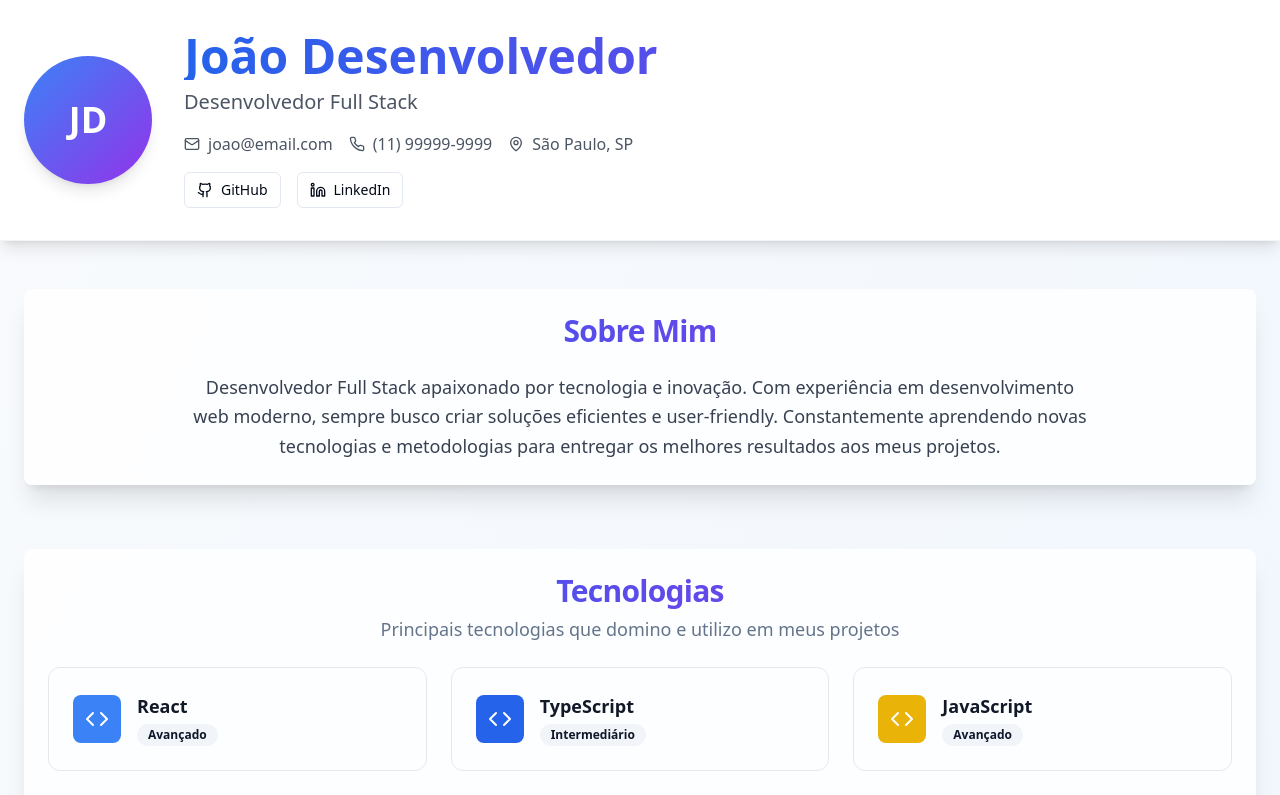
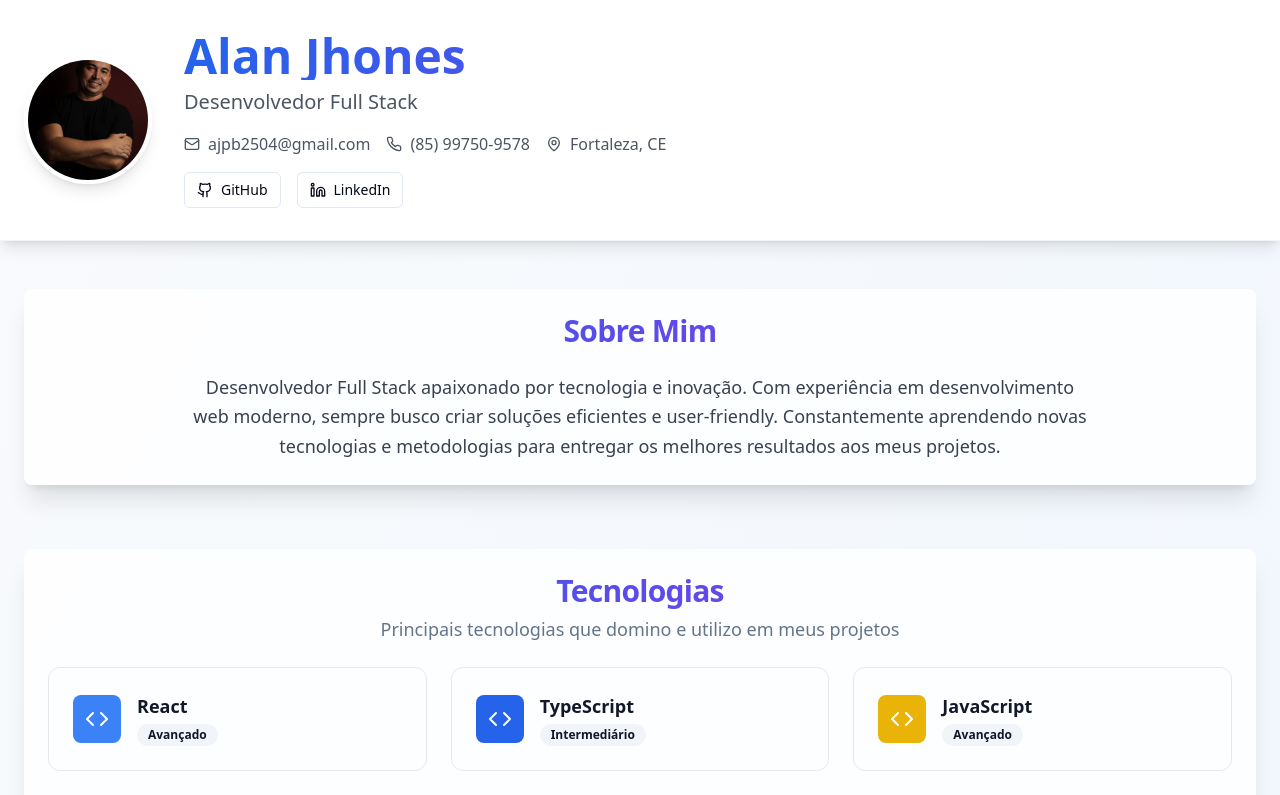
Before and after one commit to alanjhones2504/curriculo-alan-jhones, a React (Vite) app: page / in a window 1280 px wide. Shown: the top 795 px of the page. Built offline with nearby package versions, Linux system fonts and the light colour scheme.

Commit message:
Add contact information
Update contact details with user's information.

```diff
--- a/src/pages/Index.tsx
+++ b/src/pages/Index.tsx
@@ -61,36 +61,44 @@ const Index = () => {
       <header className="bg-white shadow-lg border-b border-gray-100">
         <div className="container mx-auto px-6 py-8">
           <div className="flex flex-col md:flex-row items-center gap-8">
-            <div className="w-32 h-32 bg-gradient-to-br from-blue-500 to-purple-600 rounded-full flex items-center justify-center text-white text-4xl font-bold shadow-lg">
-              JD
+            <div className="w-32 h-32 rounded-full overflow-hidden shadow-lg border-4 border-white">
+              <img
+                src="/lovable-uploads/e5b62c96-6188-40e6-a68d-4feace627455.png"
+                alt="Alan Jhones"
+                className="w-full h-full object-cover"
+              />
             </div>
             <div className="text-center md:text-left flex-1">
               <h1 className="text-4xl md:text-5xl font-bold bg-gradient-to-r from-blue-600 to-purple-600 bg-clip-text text-transparent mb-2">
-                João Desenvolvedor
+                Alan Jhones
               </h1>
               <p className="text-xl text-gray-600 mb-4">Desenvolvedor Full Stack</p>
               <div className="flex flex-wrap justify-center md:justify-start gap-4 text-gray-600">
                 <div className="flex items-center gap-2">
                   <Mail className="w-4 h-4" />
-                  <span>joao@email.com</span>
+                  <span>ajpb2504@gmail.com</span>
                 </div>
                 <div className="flex items-center gap-2">
                   <Phone className="w-4 h-4" />
-                  <span>(11) 99999-9999</span>
+                  <span>(85) 99750-9578</span>
                 </div>
                 <div className="flex items-center gap-2">
                   <MapPin className="w-4 h-4" />
-                  <span>São Paulo, SP</span>
+                  <span>Fortaleza, CE</span>
                 </div>
               </div>
               <div className="flex justify-center md:justify-start gap-4 mt-4">
-                <Button variant="outline" size="sm" className="flex items-center gap-2">
+                <Button variant="outline" size="sm" className="flex items-center gap-2" asChild>
+                  <a href="https://github.com/alanjhones2504" target="_blank" rel="noopener noreferrer">
                     <Github className="w-4 h-4" />
                     GitHub
+                  </a>
                 </Button>
-                <Button variant="outline" size="sm" className="flex items-center gap-2">
+                <Button variant="outline" size="sm" className="flex items-center gap-2" asChild>
+                  <a href="https://linkedin.com/in/alan-barros" target="_blank" rel="noopener noreferrer">
                     <Linkedin className="w-4 h-4" />
                     LinkedIn
+                  </a>
                 </Button>
               </div>
             </div>
@@ -223,13 +231,17 @@ const Index = () => {
             </CardHeader>
             <CardContent className="text-center">
               <div className="flex flex-col sm:flex-row justify-center gap-4">
-                <Button variant="secondary" size="lg" className="flex items-center gap-2">
+                <Button variant="secondary" size="lg" className="flex items-center gap-2" asChild>
+                  <a href="mailto:ajpb2504@gmail.com">
                     <Mail className="w-5 h-5" />
                     Enviar Email
+                  </a>
                 </Button>
-                <Button variant="outline" size="lg" className="flex items-center gap-2 bg-transparent border-white text-white hover:bg-white hover:text-blue-600">
+                <Button variant="outline" size="lg" className="flex items-center gap-2 bg-transparent border-white text-white hover:bg-white hover:text-blue-600" asChild>
+                  <a href="tel:+5585997509578">
                     <Phone className="w-5 h-5" />
                     Ligar Agora
+                  </a>
                 </Button>
               </div>
             </CardContent>
@@ -241,7 +253,7 @@ const Index = () => {
       <footer className="bg-gray-900 text-white py-8 mt-16">
         <div className="container mx-auto px-6 text-center">
           <p className="text-gray-400">
-            © 2024 João Desenvolvedor. Todos os direitos reservados.
+            © 2024 Alan Jhones. Todos os direitos reservados.
           </p>
         </div>
       </footer>
```
Also changed, not shown: public/lovable-uploads/e5b62c96-6188-40e6-a68d-4feace627455.png (added). Lines whose indentation alone changed are shown as unchanged.
